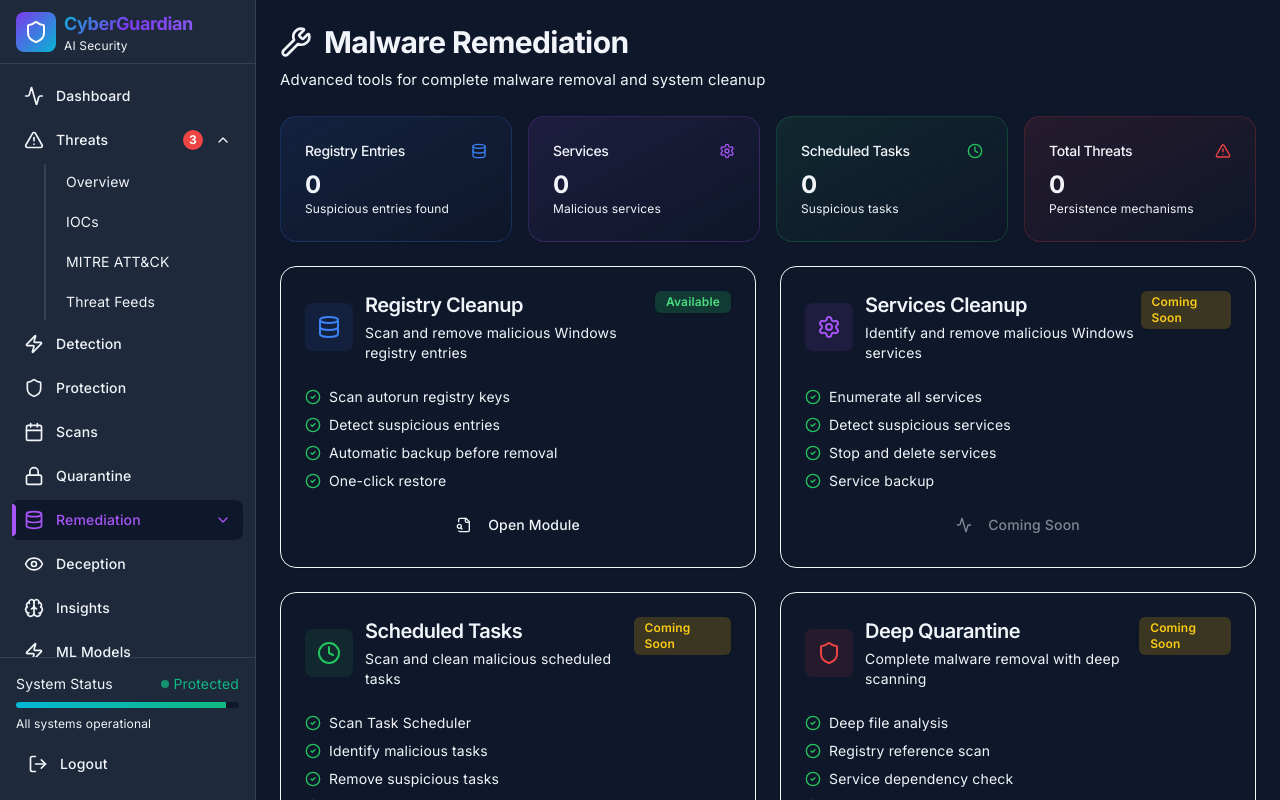
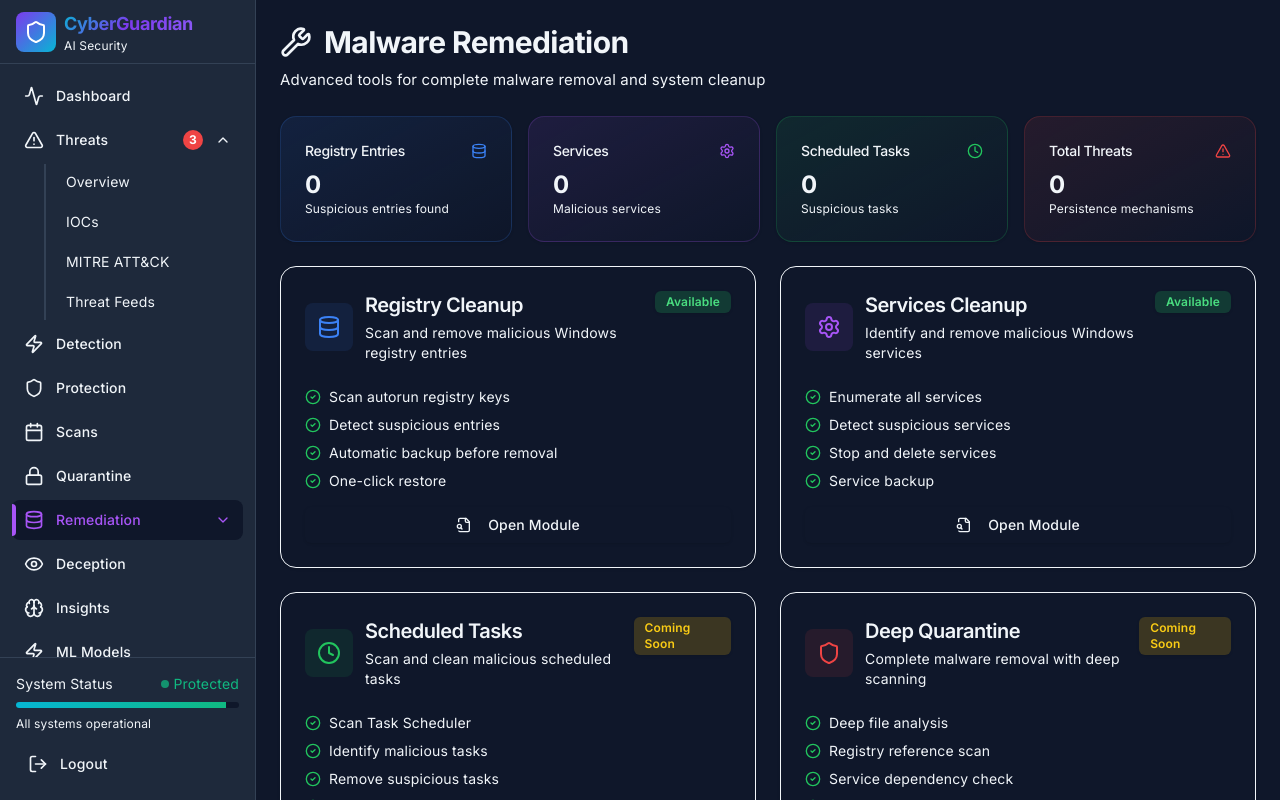
Before and after one commit to stefony/cyberguardian-dashboard, a Next.js app: page /remediation in a window 1280 px wide. Built offline with nearby package versions, Linux system fonts and the light colour scheme; no server answers; sample sign-in values are in the browser's storage.

Commit message:
fix: mark Services Cleanup as available in overview page

```diff
--- a/app/remediation/page.tsx
+++ b/app/remediation/page.tsx
@@ -41,10 +41,10 @@ export default function RemediationPage() {
   title: "Services Cleanup",
   description: "Identify and remove malicious Windows services",
   icon: Settings,
-      status: "planned",
+  status: "available",  // ← Променено
   color: "text-purple-500",
   bgColor: "bg-purple-500/10",
-      path: "#",
+  path: "/remediation/services",  // ← Променено
   features: [
     "Enumerate all services",
     "Detect suspicious services",
```
Lines whose indentation alone changed are shown as unchanged.
